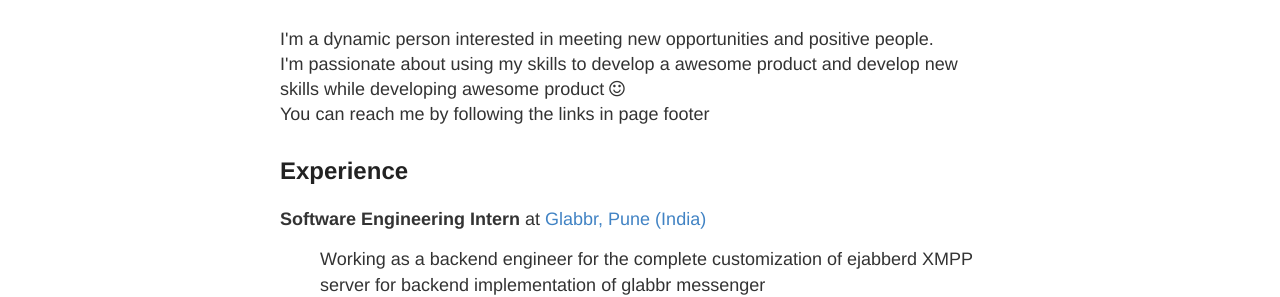
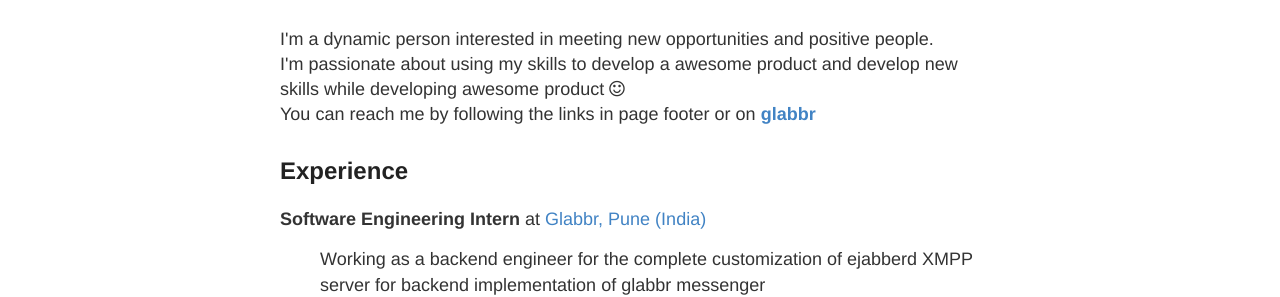
Before and after one commit to msdeep14/msdeep14.github.io, a Jekyll site: the page built from about.md, in a window 1280 px wide. Shown: the part 909-1206 px from the top of the page. Built offline with Jekyll 4.4.1, drawn with Linux system fonts in a browser that asks for light colours.

Commit message:
add glabbr contact username

```diff
--- a/_includes/about.html
+++ b/_includes/about.html
@@ -39,7 +39,7 @@
     I'm a dynamic person interested in meeting new opportunities and positive people.<br/>
     I'm passionate about using my skills to develop a awesome product and develop new skills while developing awesome product <i class="fa fa-smile-o" aria-hidden="true"></i>
     <br/>
-    You can reach me by following the links in page footer<br />
+    You can reach me by following the links in page footer or on <strong><a href = "https://glabbr.me/msdeep14">glabbr</a></strong><br />
 </p>
 
     <h2>Experience</h2>
```
